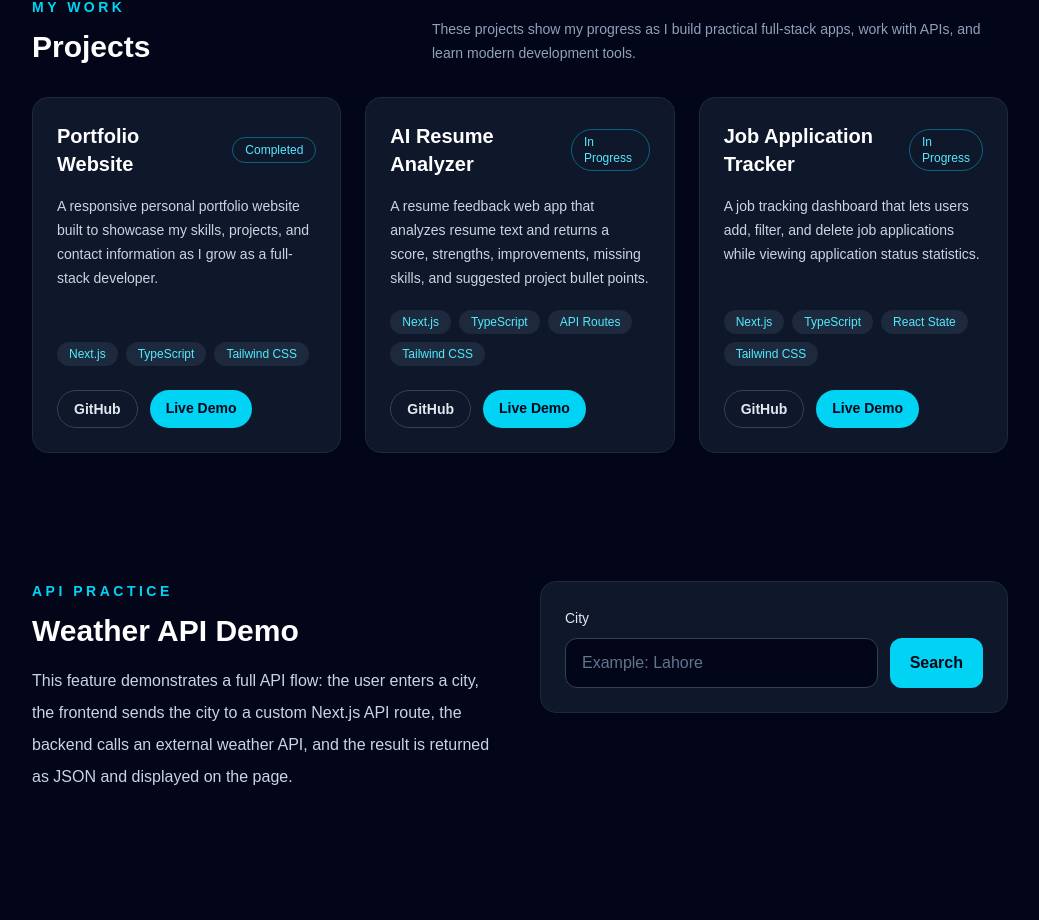
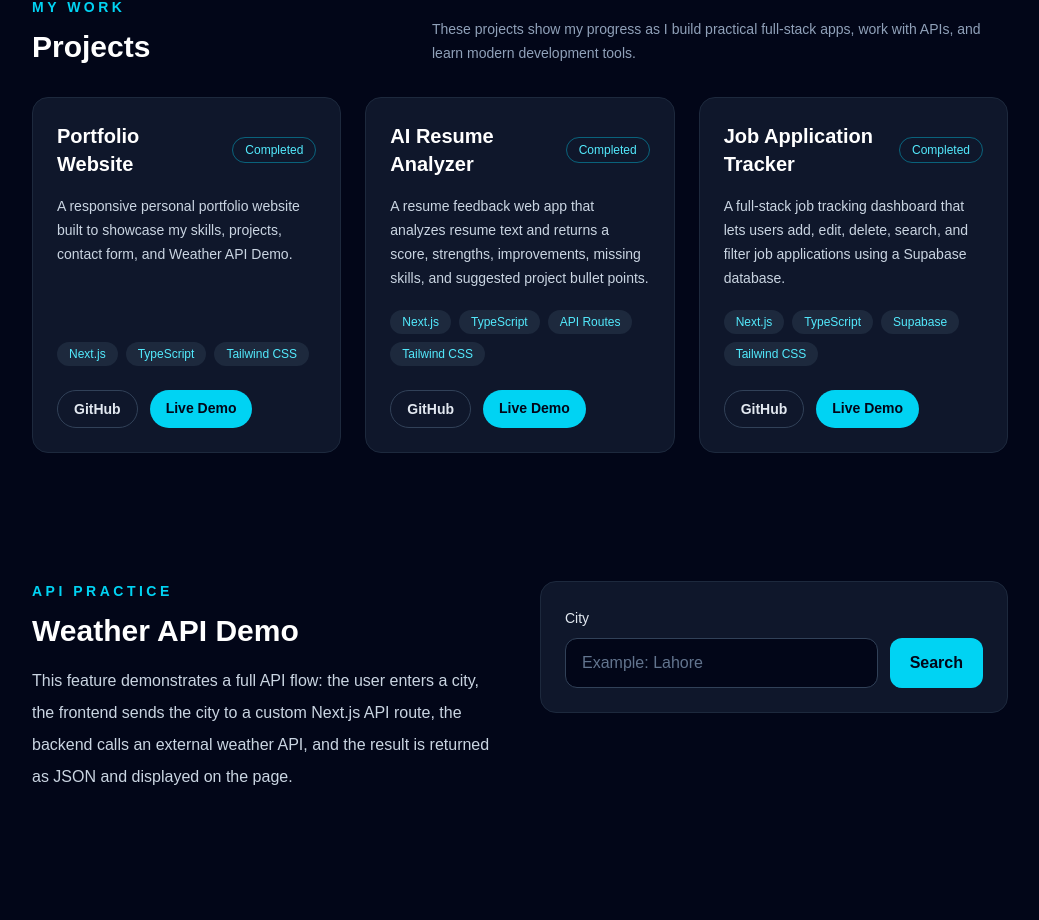
Before and after one commit to fasihbabar123/my-portfolio, a Next.js app: page / in a window 1280 px wide. Shown: the part 1539-2459 px from the top of the page, without its empty margins (120-1159 px from the left). Built offline with nearby package versions, Linux system fonts and the light colour scheme.

Commit message:
Update page.tsx
few changes done on main page

```diff
--- a/app/page.tsx
+++ b/app/page.tsx
@@ -21,7 +21,7 @@ const projects = [
   {
     title: "Portfolio Website",
     description:
-      "A responsive personal portfolio website built to showcase my skills, projects, and contact information as I grow as a full-stack developer.",
+      "A responsive personal portfolio website built to showcase my skills, projects, contact form, and Weather API Demo.",
     tech: ["Next.js", "TypeScript", "Tailwind CSS"],
     github: "https://github.com/fasihbabar123/my-portfolio",
     live: "https://my-portfolio-blue-beta-29.vercel.app",
@@ -37,17 +37,17 @@ const projects = [
     tech: ["Next.js", "TypeScript", "API Routes", "Tailwind CSS"],
     github: "https://github.com/fasihbabar123/ai-resume-analyzer",
     live: "https://ai-resume-analyzer-murex-nine.vercel.app",
-    status: "In Progress",
+    status: "Completed",
   },
 
   {
     title: "Job Application Tracker",
     description:
-      "A job tracking dashboard that lets users add, filter, and delete job applications while viewing application status statistics.",
-    tech: ["Next.js", "TypeScript", "React State", "Tailwind CSS"],
+      "A full-stack job tracking dashboard that lets users add, edit, delete, search, and filter job applications using a Supabase database.",
+    tech: ["Next.js", "TypeScript", "Supabase", "Tailwind CSS"],
     github: "https://github.com/fasihbabar123/job-application-tracker",
     live: "https://job-application-tracker-rouge-nu.vercel.app",
-    status: "In Progress",
+    status: "Completed",
   },
 ];
 
```
